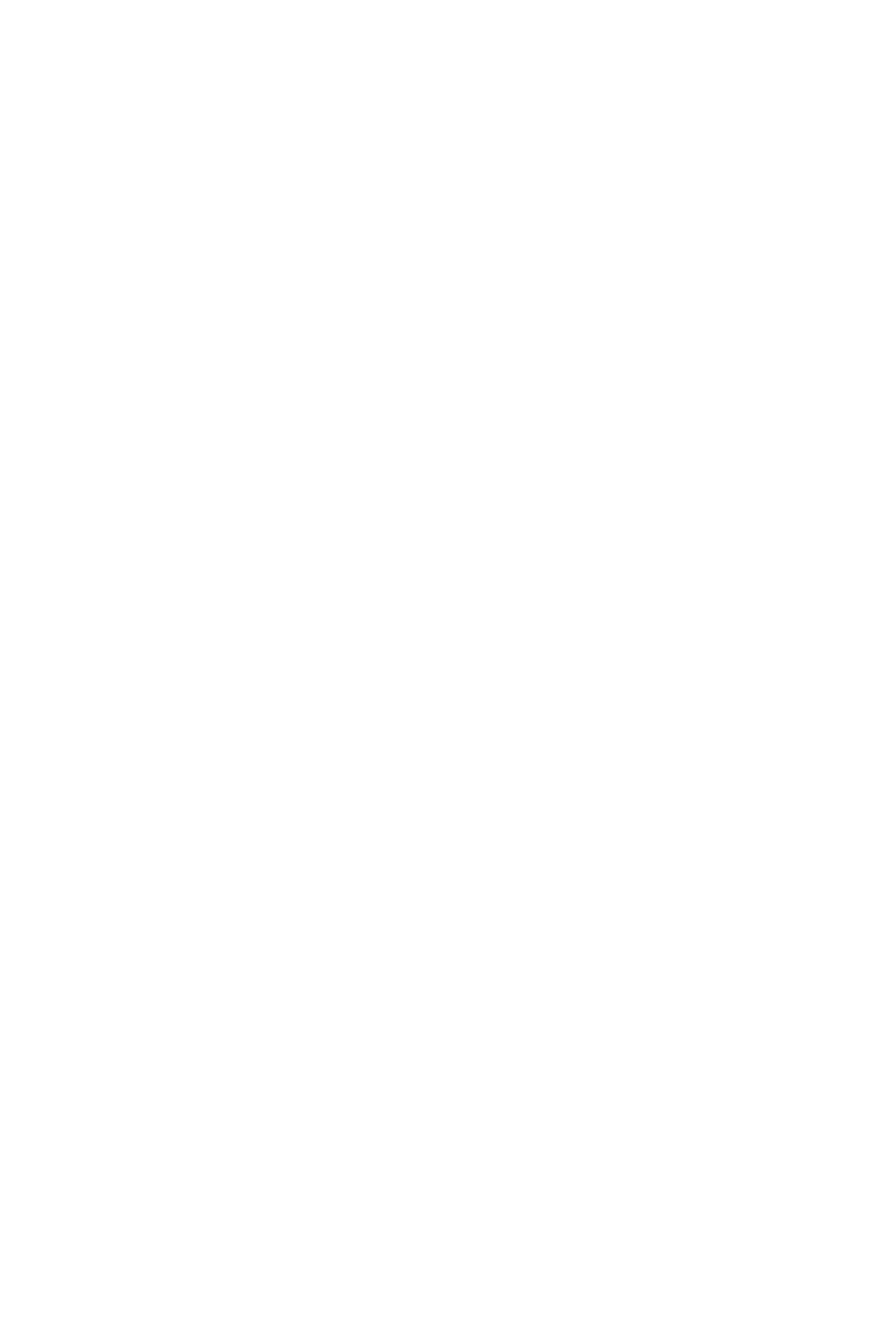
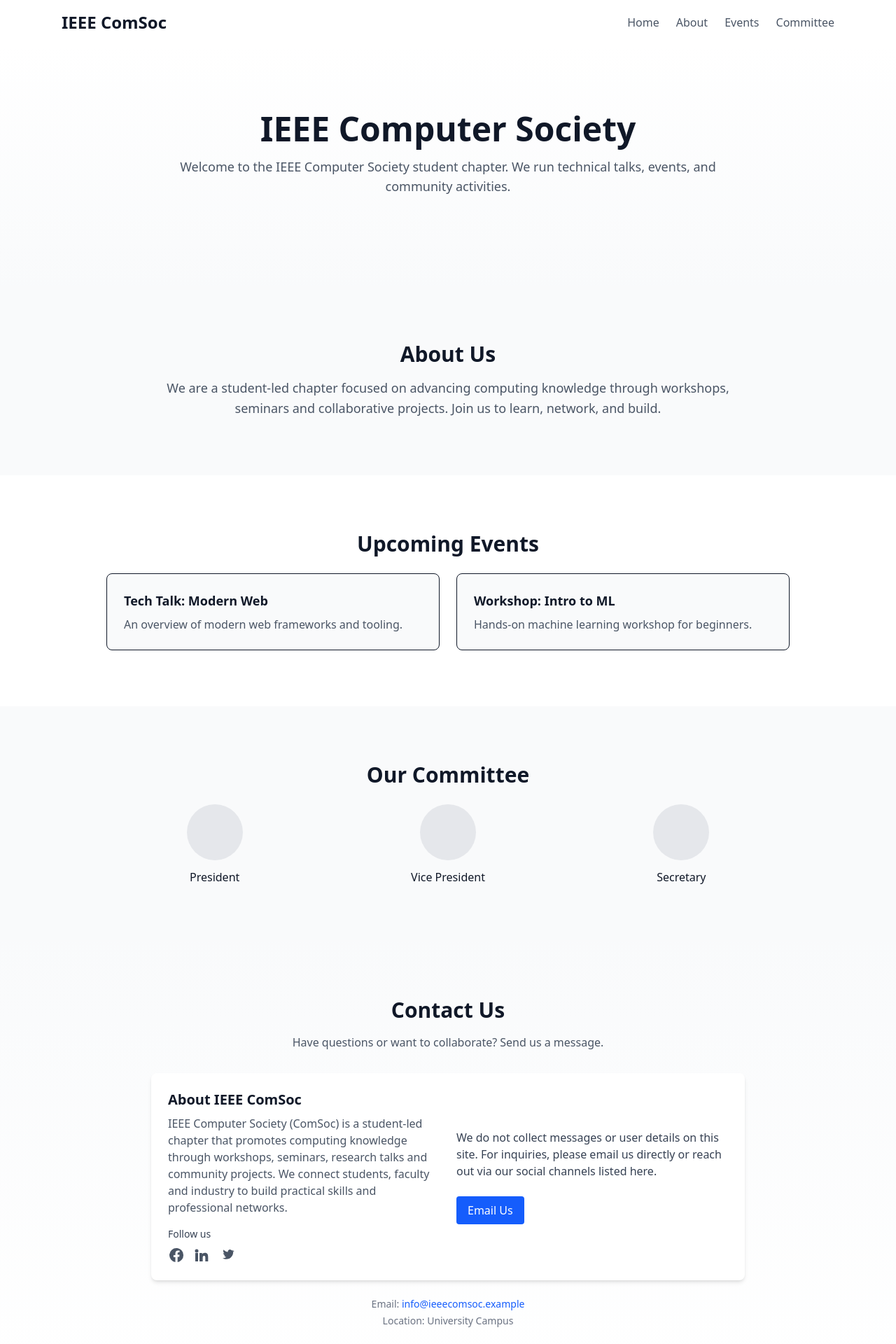
Before and after one commit to ieeecomsocuomsb/Website, a React (Vite) app in the folder comsoc-website/: page / in a window 1280 px wide. Shown: the top 1920 px of the page at 70% size. Before the commit the page ends 800 px from the top, so only its background shows below. Built offline with nearby package versions, Linux system fonts and the light colour scheme.

Commit message:
Create:Pages,Components,Navbar

```diff
--- a/comsoc-website/src/App.tsx
+++ b/comsoc-website/src/App.tsx
@@ -1,11 +1,26 @@
 import './App.css'
+import { AboutUs } from './Pages/AboutUs'
+import { Committee } from './Pages/Committee'
+import { Event } from './Pages/Event'
+import { HomePage } from './Pages/HomePage'
+import { Footer } from './Pages/Footer'
+import { Navbar } from './Layouts/Navbar'
+import { ContactUs } from './Pages/ContactUs'
 
 function App() {
 
   return (
-    <>
-
-    </>
+    <div className="min-h-screen flex flex-col bg-gray-50 text-gray-900">
+      <Navbar />
+      <main className="flex-grow">
+        <HomePage />
+        <AboutUs />
+        <Event />
+        <Committee />
+        <ContactUs />
+      </main>
+      <Footer />
+    </div>
   )
 }
 
--- /dev/null
+++ b/comsoc-website/src/Layouts/Navbar.tsx
@@ -0,0 +1,15 @@
+export function Navbar(){
+    return (
+        <header className="bg-white shadow-sm">
+            <div className="max-w-6xl mx-auto px-6 py-4 flex items-center justify-between">
+                <div className="text-2xl font-bold">IEEE ComSoc</div>
+                <nav className="space-x-6 hidden md:flex text-gray-600">
+                    <a href="#home" className="hover:text-gray-900">Home</a>
+                    <a href="#about" className="hover:text-gray-900">About</a>
+                    <a href="#events" className="hover:text-gray-900">Events</a>
+                    <a href="#committee" className="hover:text-gray-900">Committee</a>
+                </nav>
+            </div>
+        </header>
+    )
+}
--- /dev/null
+++ b/comsoc-website/src/Pages/AboutUs.tsx
@@ -0,0 +1,10 @@
+export function AboutUs(){
+    return(
+        <section id="about" className="py-20">
+            <div className="max-w-4xl mx-auto px-6">
+                <h2 className="text-3xl font-semibold text-gray-900 mb-4 text-center">About Us</h2>
+                <p className="text-gray-600 text-lg leading-relaxed text-center">We are a student-led chapter focused on advancing computing knowledge through workshops, seminars and collaborative projects. Join us to learn, network, and build.</p>
+            </div>
+        </section>
+    )
+}
--- /dev/null
+++ b/comsoc-website/src/Pages/Committee.tsx
@@ -0,0 +1,23 @@
+export function Committee(){
+    return (
+        <section id="committee" className="py-20">
+            <div className="max-w-5xl mx-auto px-6">
+                <h2 className="text-3xl font-semibold text-gray-900 mb-6 text-center">Our Committee</h2>
+                <div className="grid gap-6 sm:grid-cols-2 md:grid-cols-3">
+                    <div className="text-center">
+                        <div className="h-20 w-20 bg-gray-200 rounded-full mx-auto mb-3"></div>
+                        <h4 className="font-medium">President</h4>
+                    </div>
+                    <div className="text-center">
+                        <div className="h-20 w-20 bg-gray-200 rounded-full mx-auto mb-3"></div>
+                        <h4 className="font-medium">Vice President</h4>
+                    </div>
+                    <div className="text-center">
+                        <div className="h-20 w-20 bg-gray-200 rounded-full mx-auto mb-3"></div>
+                        <h4 className="font-medium">Secretary</h4>
+                    </div>
+                </div>
+            </div>
+        </section>
+    )
+}
--- /dev/null
+++ b/comsoc-website/src/Pages/ContactUs.tsx
@@ -0,0 +1,46 @@
+export function ContactUs(){
+    return (
+        <section id="contact" className="bg-gradient-to-t from-white to-gray-50 py-20">
+            <div className="max-w-4xl mx-auto px-6">
+                <h2 className="text-3xl font-semibold text-gray-900 mb-4 text-center">Contact Us</h2>
+                <p className="text-gray-600 mb-8 text-center">Have questions or want to collaborate? Send us a message.</p>
+
+                <div className="bg-white shadow-md rounded-lg p-6">
+                    <div className="grid gap-6 sm:grid-cols-2">
+                        <div>
+                            <h3 className="text-xl font-semibold text-gray-900 mb-2">About IEEE ComSoc</h3>
+                            <p className="text-gray-600 mb-4">IEEE Computer Society (ComSoc) is a student-led chapter that promotes computing knowledge through workshops, seminars, research talks and community projects. We connect students, faculty and industry to build practical skills and professional networks.</p>
+
+                            <div className="mt-4">
+                                <p className="text-sm font-medium text-gray-700 mb-2">Follow us</p>
+                                <div className="flex items-center justify-start space-x-3">
+                                    <a href="https://facebook.com/ieeecomsoc" target="_blank" rel="noopener noreferrer" aria-label="Facebook" className="text-gray-600 hover:text-blue-600">
+                                        <svg className="w-6 h-6" fill="currentColor" viewBox="0 0 24 24" aria-hidden="true"><path d="M22 12a10 10 0 10-11.5 9.9v-7H7.9v-2.9h2.6V9.4c0-2.6 1.6-4 3.8-4 1.1 0 2.2.2 2.2.2v2.4h-1.2c-1.2 0-1.6.8-1.6 1.6v1.9h2.8l-.4 2.9h-2.4V22A10 10 0 0022 12z"/></svg>
+                                    </a>
+                                    <a href="https://linkedin.com/company/ieeecomsoc" target="_blank" rel="noopener noreferrer" aria-label="LinkedIn" className="text-gray-600 hover:text-blue-700">
+                                        <svg className="w-6 h-6" fill="currentColor" viewBox="0 0 24 24" aria-hidden="true"><path d="M4.98 3.5a2.5 2.5 0 110 5 2.5 2.5 0 010-5zM3 9h4v12H3zM9 9h3.8v1.6h.1c.5-.9 1.8-1.8 3.7-1.8 4 0 4.7 2.6 4.7 6V21h-4v-5.1c0-1.2 0-2.8-1.7-2.8-1.7 0-2 1.4-2 2.7V21H9z"/></svg>
+                                    </a>
+                                    <a href="https://twitter.com/ieeecomsoc" target="_blank" rel="noopener noreferrer" aria-label="Twitter" className="text-gray-600 hover:text-blue-500">
+                                        <svg className="w-6 h-6" fill="currentColor" viewBox="0 0 24 24" aria-hidden="true"><path d="M22 5.9c-.6.3-1.2.5-1.9.6.7-.4 1.3-1 1.6-1.8-.6.4-1.3.6-2 .8C18.5 4.8 17.6 4 16.5 4c-1.7 0-3 1.4-3 3 0 .2 0 .4.1.6-2.5-.1-4.7-1.4-6.2-3.3-.3.6-.5 1.2-.5 1.9 0 1.3.7 2.5 1.8 3.2-.6 0-1.2-.2-1.7-.5v.1c0 1.8 1.2 3.2 2.8 3.6-.3.1-.6.1-.9.1-.2 0-.4 0-.6-.1.4 1.3 1.6 2.2 3.1 2.2-1.1.9-2.4 1.4-3.8 1.4H6c1.6 1 3.4 1.6 5.3 1.6 6.3 0 9.8-5.2 9.8-9.8v-.4c.7-.5 1.2-1.1 1.6-1.8-.7.3-1.4.5-2.2.6z"/></svg>
+                                    </a>
+                                </div>
+                            </div>
+                        </div>
+
+                        <div className="flex flex-col justify-center">
+                            <p className="text-gray-700">We do not collect messages or user details on this site. For inquiries, please email us directly or reach out via our social channels listed here.</p>
+                            <div className="mt-6">
+                                <a href="mailto:info@ieeecomsoc.example" className="inline-block bg-blue-600 text-white px-4 py-2 rounded hover:bg-blue-700">Email Us</a>
+                            </div>
+                        </div>
+                    </div>
+                </div>
+
+                <div className="mt-6 text-center text-sm text-gray-500">
+                    <p>Email: <a href="mailto:info@ieeecomsoc.example" className="text-blue-600 hover:underline">info@ieeecomsoc.example</a></p>
+                    <p className="mt-1">Location: University Campus</p>
+                </div>
+            </div>
+        </section>
+    )
+}
--- /dev/null
+++ b/comsoc-website/src/Pages/Event.tsx
@@ -0,0 +1,19 @@
+export function Event(){
+    return(
+        <section id="events" className="bg-white py-20">
+            <div className="max-w-5xl mx-auto px-6">
+                <h2 className="text-3xl font-semibold text-gray-900 mb-6 text-center">Upcoming Events</h2>
+                <div className="grid gap-6 md:grid-cols-2">
+                    <div className="p-6 border rounded-lg bg-gray-50">
+                        <h3 className="font-bold text-lg">Tech Talk: Modern Web</h3>
+                        <p className="text-gray-600 mt-2">An overview of modern web frameworks and tooling.</p>
+                    </div>
+                    <div className="p-6 border rounded-lg bg-gray-50">
+                        <h3 className="font-bold text-lg">Workshop: Intro to ML</h3>
+                        <p className="text-gray-600 mt-2">Hands-on machine learning workshop for beginners.</p>
+                    </div>
+                </div>
+            </div>
+        </section>
+    )
+}
--- /dev/null
+++ b/comsoc-website/src/Pages/Footer.tsx
@@ -0,0 +1,9 @@
+export function Footer(){
+    return(
+        <footer className="bg-gray-900 text-gray-200">
+            <div className="max-w-6xl mx-auto px-6 py-6 text-center text-sm">
+                <p>© {new Date().getFullYear()} IEEE Computer Society — All rights reserved.</p>
+            </div>
+        </footer>
+    )
+}
--- /dev/null
+++ b/comsoc-website/src/Pages/HomePage.tsx
@@ -0,0 +1,10 @@
+export function HomePage(){
+    return(
+        <section id="home" className="bg-gradient-to-b from-white to-gray-50 py-24">
+            <div className="max-w-4xl mx-auto px-6 text-center">
+                <h1 className="text-4xl md:text-5xl font-extrabold text-gray-900 mb-4">IEEE Computer Society</h1>
+                <p className="text-lg text-gray-600 mb-8">Welcome to the IEEE Computer Society student chapter. We run technical talks, events, and community activities.</p>
+            </div>
+        </section>
+    )
+}
--- /dev/null
+++ b/comsoc-website/src/components/Button.tsx
@@ -0,0 +1,7 @@
+export function Button() {
+    return (
+        <button >
+            <h1>Button component</h1>
+        </button>
+    );
+}
```
